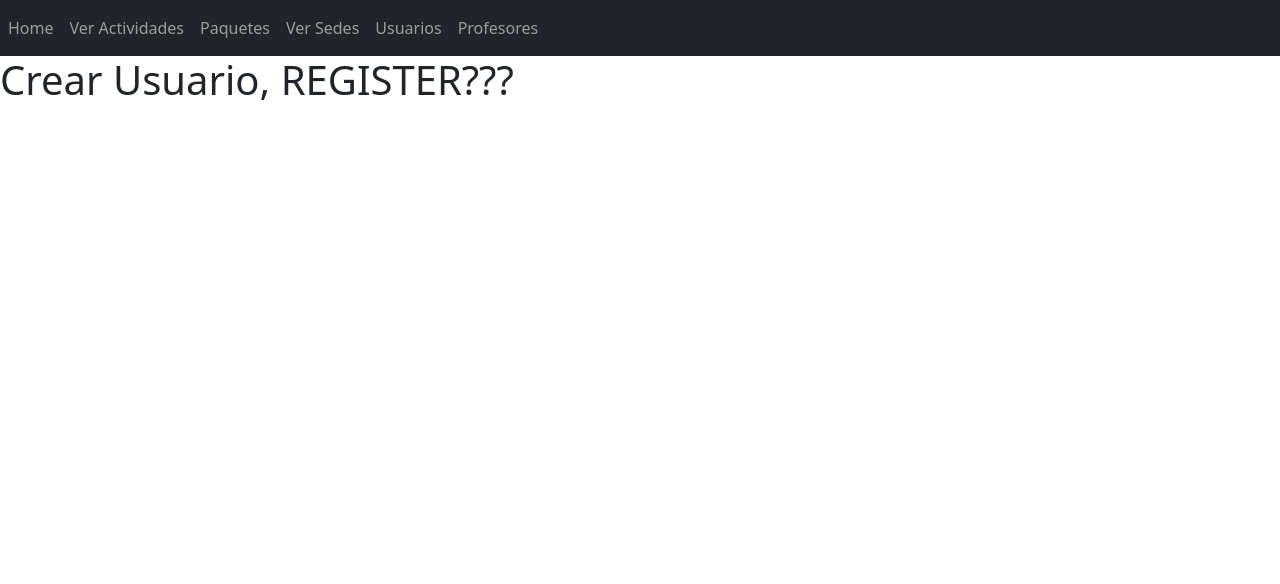
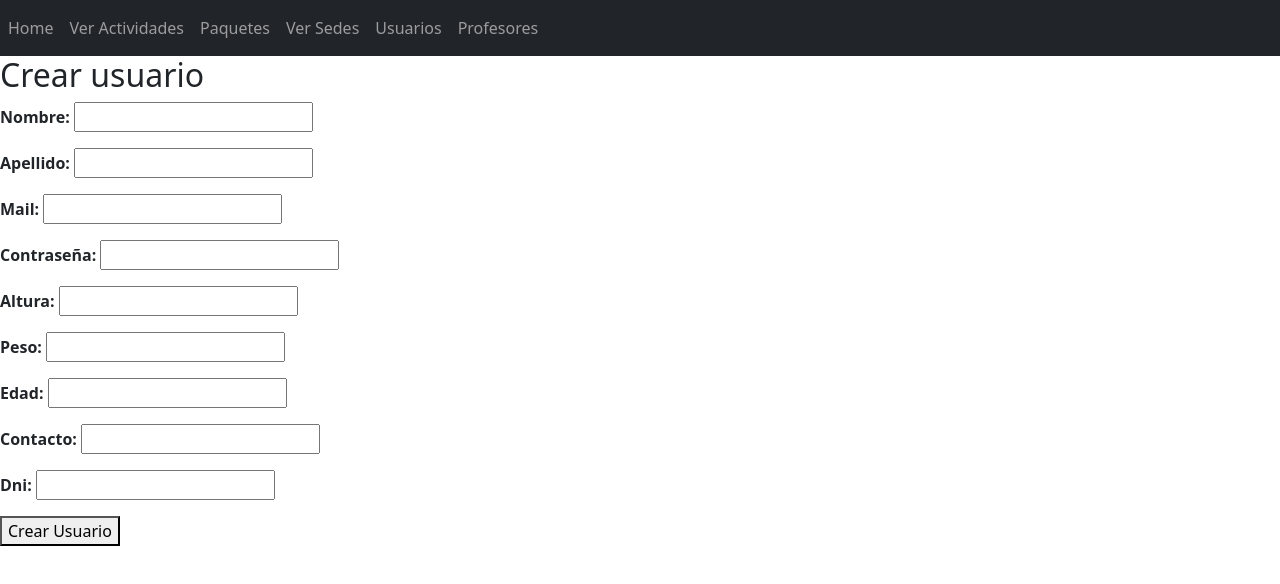
Before and after one commit to PedroKahane/Grupo1_PNT2_Gimnasio, a Vue app in the folder grupo1Gimnasio/: page /crearUsuario in a window 1280 px wide. Shown: the top 584 px of the page. Built offline with nearby package versions, Linux system fonts and the light colour scheme.

Commit message:
CreateUsuario

```diff
--- a/grupo1Gimnasio/src/components/views/Usuarios/CrearUsuario.vue
+++ b/grupo1Gimnasio/src/components/views/Usuarios/CrearUsuario.vue
@@ -1,19 +1,68 @@
-<script setup>
-
-
-</script>
+<template>
+  <div>
+    <h2>Crear usuario</h2>
+    <div v-if="user">
+      <p>
+        <strong>Nombre: </strong><input type="text" v-model="user.nombre" />
+      </p>
+      <p>
+        <strong>Apellido: </strong><input type="text" v-model="user.apellido" />
+      </p>
+      <p><strong>Mail: </strong><input type="email" v-model="user.mail" /></p>
+      <p>
+        <strong>Contraseña: </strong
+        ><input type="password" v-model="user.password" />
+      </p>
+      <p>
+        <strong>Altura: </strong><input type="number" v-model="user.altura" />
+      </p>
+      <p><strong>Peso: </strong><input type="number" v-model="user.peso" /></p>
+      <p><strong>Edad: </strong><input type="number" v-model="user.edad" /></p>
+      <p>
+        <strong>Contacto: </strong><input type="tel" v-model="user.contacto" />
+      </p>
+      <p hidden>
+        <strong>Administrador: </strong
+        ><input type="checkbox" v-model="user.administrador" />
+      </p>
+      <p><strong>Dni: </strong><input type="number" v-model="user.dni" /></p>
+      <button @click="createUsuario">Crear Usuario</button>
+    </div>
+  </div>
+</template>
 
 <script>
+import { useElementStore } from "../../../stores/Common";
+import { useRouter } from "vue-router";
+import { computed } from "vue";
 
+export default {
+  setup() {
+    const elementStore = useElementStore();
+    elementStore.setCurrentElement({
+  nombre : "",
+  apellido : "",
+  mail : "",
+  password : "",
+  altura : "",
+  peso : "",
+  edad : "",
+  contacto : "",
+  administrador : false,
+  dni : "", });
+    const user = computed(() => elementStore.currentElement);
+    const router = useRouter();
+    const url = "https://645ae28c95624ceb210d09ed.mockapi.io/Usuarios";
 
+    const createUsuario = async () => {
+      await elementStore.createElement(url, user.value);
+      router.push("/usuarios");
+    };
+
+    return {
+     createUsuario,
+     user,
+    };
+  },
+};
 </script>
-
-
-
-<template>
-     <h1> Crear Usuario, REGISTER??? </h1>
-</template>
-
-
-<style scoped>
-</style>
```
Also changed, not shown: grupo1Gimnasio/src/components/views/Usuarios/DetalleUsuario.vue (line endings or trailing spaces).
